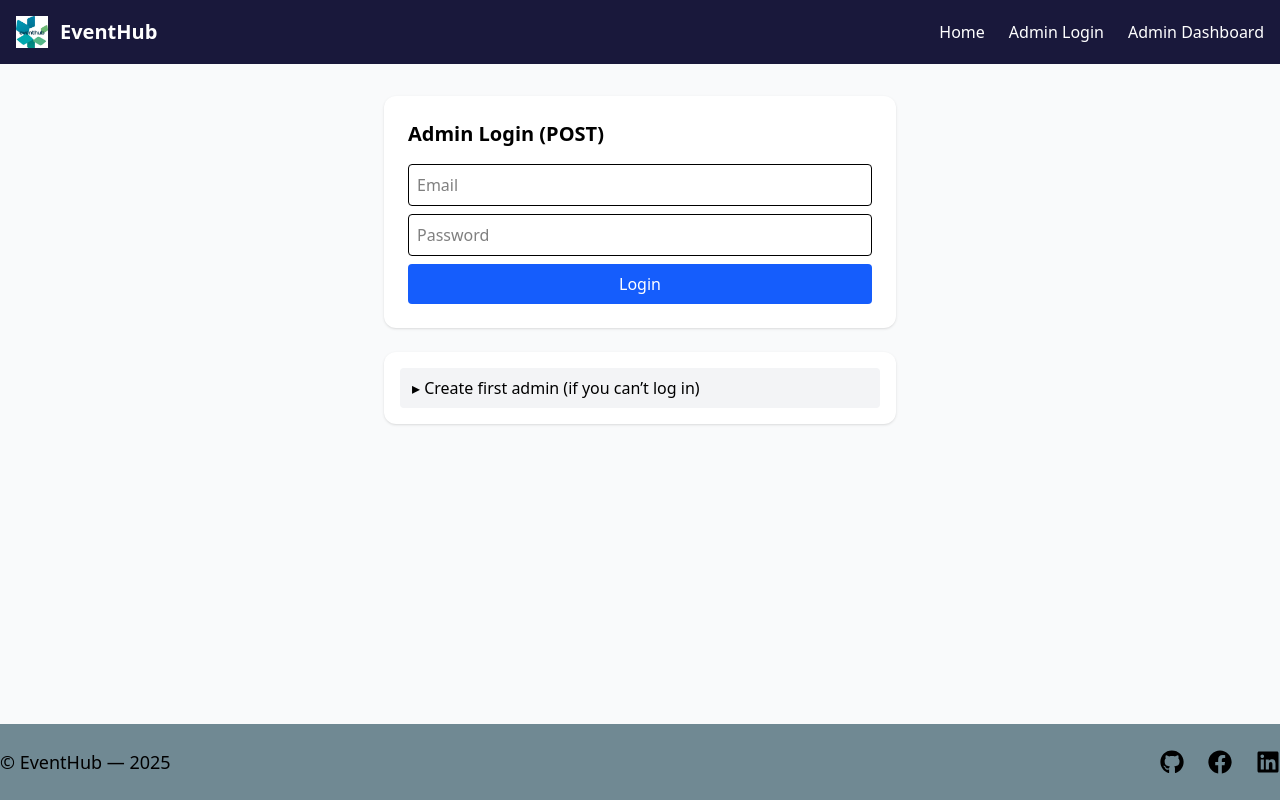
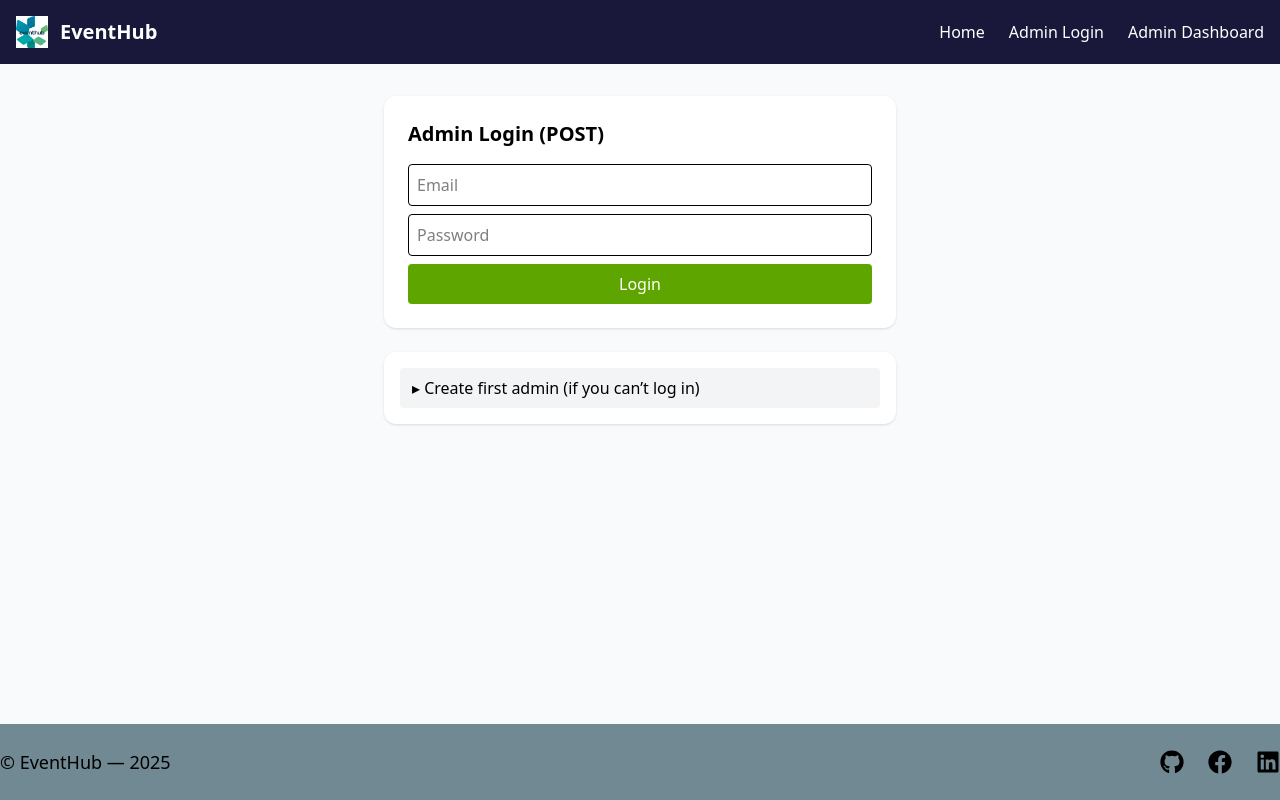
Before and after one commit to mehedipolash/Advanced-web-technology-Event-Hub-Management-Frontend, a Next.js app in the folder next-task-1/: page /admin/login in a window 1280 px wide. Built offline with nearby package versions, Linux system fonts and the light colour scheme; no server answers.

Commit message:
Login page updated & project done

```diff
--- a/next-task-1/app/admin/login/page.tsx
+++ b/next-task-1/app/admin/login/page.tsx
@@ -45,7 +45,7 @@
           />
           <button
             type="submit"
-            className="w-full bg-blue-600 text-white py-2 rounded hover:bg-blue-700 transition"
+            className="w-full bg-lime-600 text-white py-2 rounded hover:bg-blue-700 transition"
           >
             Login
           </button>
```
